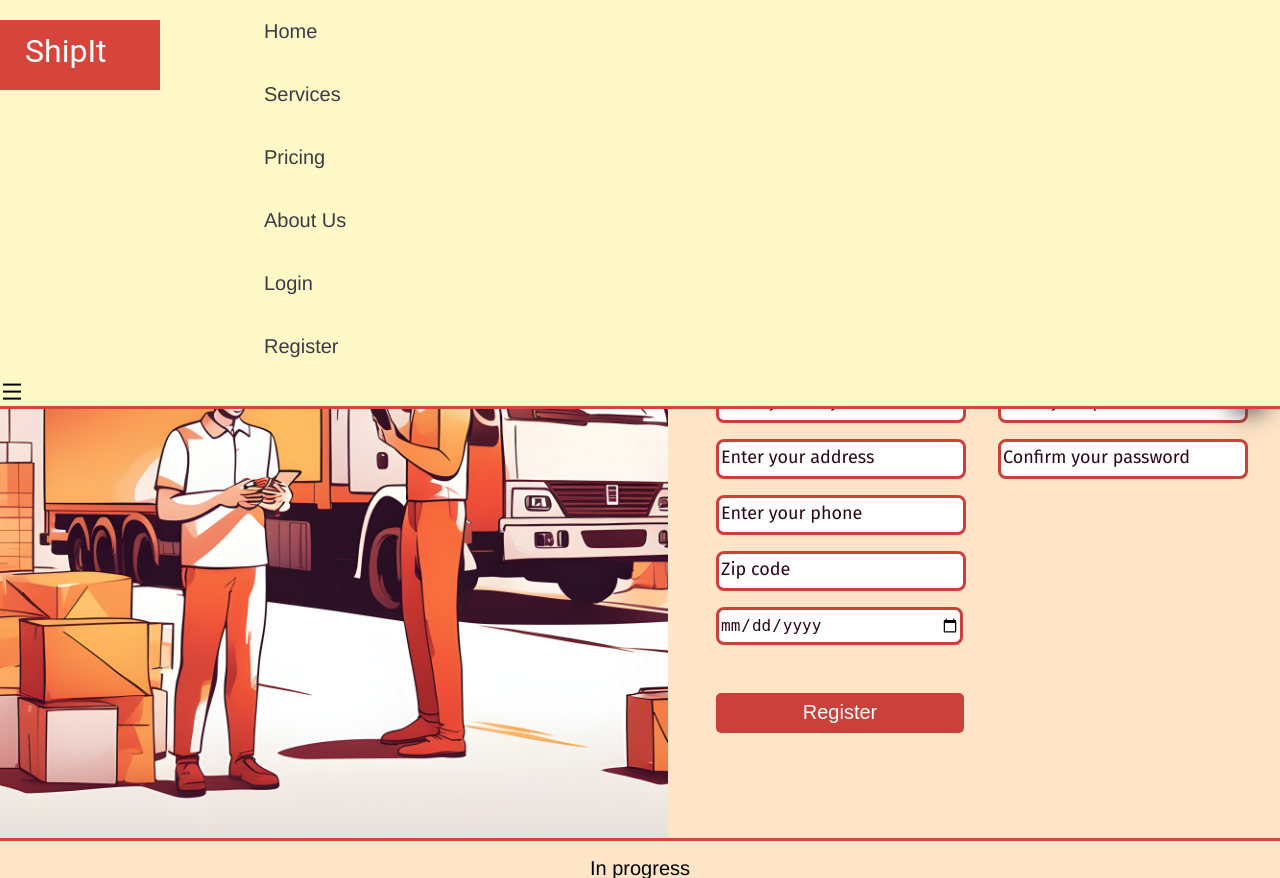
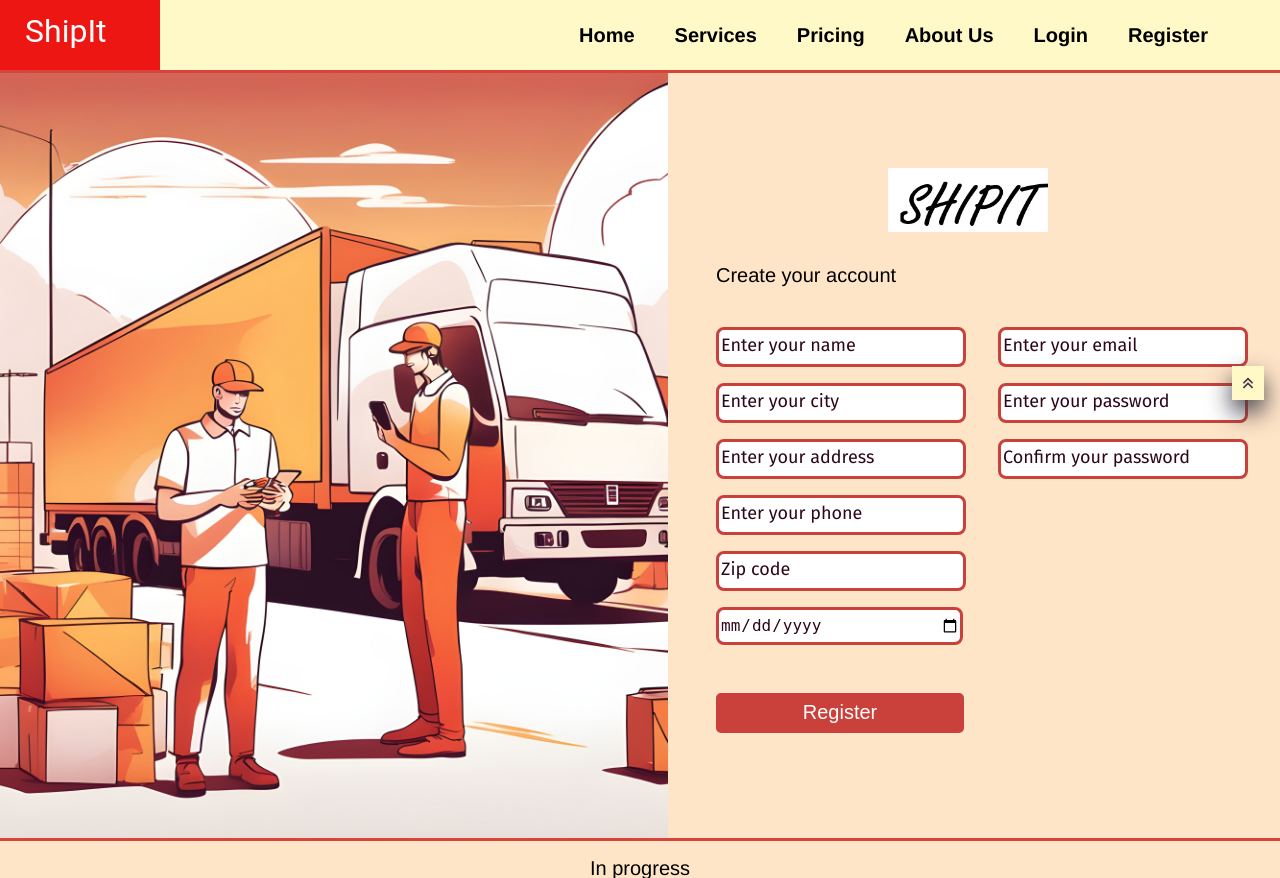
Before and after one commit to ekarkat/shipping_website, a Flask app: page /register/ in a window 1280 px wide. Shown: the top 878 px of the page. Run offline with Flask 3, Linux system fonts and the light colour scheme; some libraries are stand-ins or nearby versions.

Commit message:
nav-bar screen min width update

```diff
--- a/web_flask/static/css/header.css
+++ b/web_flask/static/css/header.css
@@ -17,6 +17,11 @@
 	color: var(--first-color-alt)
 
 }
+.nav_container {
+	display: flex;
+	justify-content: space-between;
+	align-items: center;
+}
 
 .nav{
 	position: relative;
@@ -28,6 +33,8 @@
 
 ul {
 	list-style: none;
+	margin: 0;
+	padding: 0;
 }
 
 .logo {
@@ -45,6 +52,8 @@ ul {
 	transition: background-color;
 	/* border: none; */
 }
+
+
 
 .logo:hover {
 	background-color: var(--first-color-alt)
@@ -81,7 +90,7 @@ ul {
 	color: white;
 }
 
-.nav__close{
+.nav__close, .nav__toggle{
 	position: absolute;
 	top: 1rem;
 	/* display: none; */
@@ -89,24 +98,29 @@ ul {
 	z-index: 11;
 }
 
+@media screen and (min-width: 900px) {
+
+	.nav__toggle {
+		display: none;
+	}
+
+	.nav__list{
+		display: flex;
+		flex-direction: row;
+		row-gap: 2.5rem;
+		margin-right: 2rem;
+	}
+
+	.nav__list li {
+		margin-right: 2.5rem;
+	}
+
+}
 
 
-.nav__toggle,.nav__close{
-	font-size: 1.5rem;
-	cursor: pointer;
-}
 
-.nav__toggle{
-	transition: display;
-}
-.nav__toggle:hover{
-	color: var(--first-color-alt);
-}
-.nav__close:hover{
-	color: var(--first-color-alt);
-}
 
-@media screen and (max-width: 1150px){
+@media screen and (max-width: 900px){
 	.panel{
 		position: fixed;
 		top: 0;
@@ -120,12 +134,37 @@ ul {
 		z-index: 10;
 		transition: right .4s ease;
 	}
+
+	.nav__toggle,.nav__close{
+		font-size: 1.5rem;
+		cursor: pointer;
+	}
+
+	.nav__toggle:hover{
+		color: var(--first-color-alt);
+	}
+	.nav__close:hover{
+		color: var(--first-color-alt);
+	}
+
+
+	.nav__list{
+		display: flex;
+		flex-direction: column;
+		row-gap: 2.5rem;
+	}
+
 }
 
-.nav__list{
-	display: flex;
-	flex-direction: column;
-	row-gap: 2.5rem;
+
+
+
+
+.nav__list li a {
+    text-decoration: none;
+    color: black;
+    font-weight: bold;
+    transition: color 0.3s;
 }
 
 .login_item{
--- a/web_flask/static/scripts/header.js
+++ b/web_flask/static/scripts/header.js
@@ -10,16 +10,21 @@ document.addEventListener("DOMContentLoaded", function() {
         navToggle.addEventListener('click', () => {
             panel.classList.add('show-panel');
             navClose.style.display = 'block'
+            navToggle.style.display = 'none'
         });
     }
     // Hide the Panel
     if (navClose) {
         navClose.addEventListener('click', () => {
             panel.classList.remove('show-panel');
+            navToggle.style.display = 'block'
             navClose.style.display = 'none'
 
         });
     }
+
+
+
     const logItem = document.querySelectorAll('.login_item');
     const linkAction = () =>{
         const panel = document.getElementById('panel')
```
Also changed, not shown: 3 other files.
